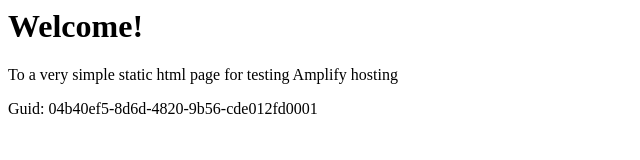
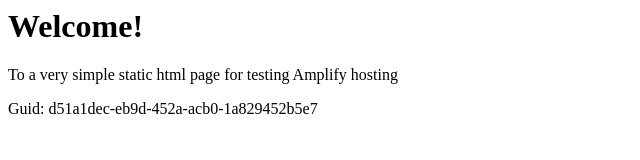
Before and after one commit to aws-aemilia-iad/Github-PR-Commit-Integration-Test-DoNotTouch-GitHubWebhookPushCanaryTest-v1-gamma-us-east-1, a website: page src/index.html in a window 1280 px wide. Shown: the full height of the page, 0-640 px from the left. Drawn offline with Linux system fonts and the light colour scheme.

Commit message:
commit from integ tests

```diff
--- a/src/index.html
+++ b/src/index.html
@@ -12,6 +12,6 @@
 <body>
     <h1>Welcome!</h1>
     <p>To a very simple static html page for testing Amplify hosting</p>
-    <p>Guid: 04b40ef5-8d6d-4820-9b56-cde012fd0001</p></body>
+    <p>Guid: d51a1dec-eb9d-452a-acb0-1a829452b5e7</p></body>
 
 </html>
```
